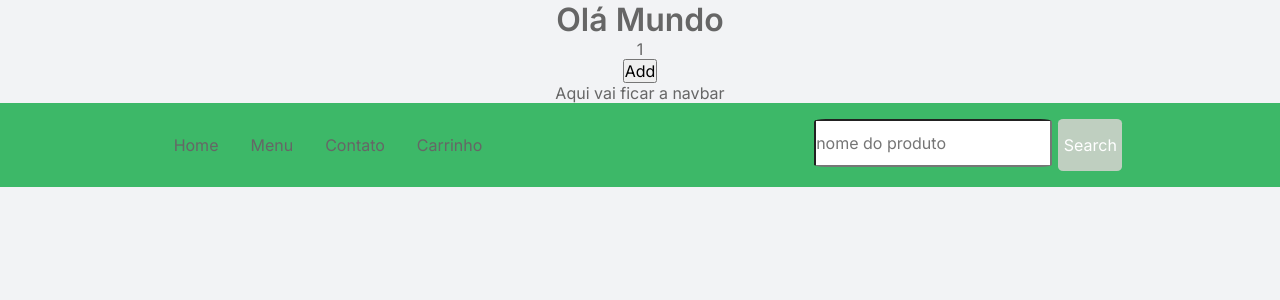
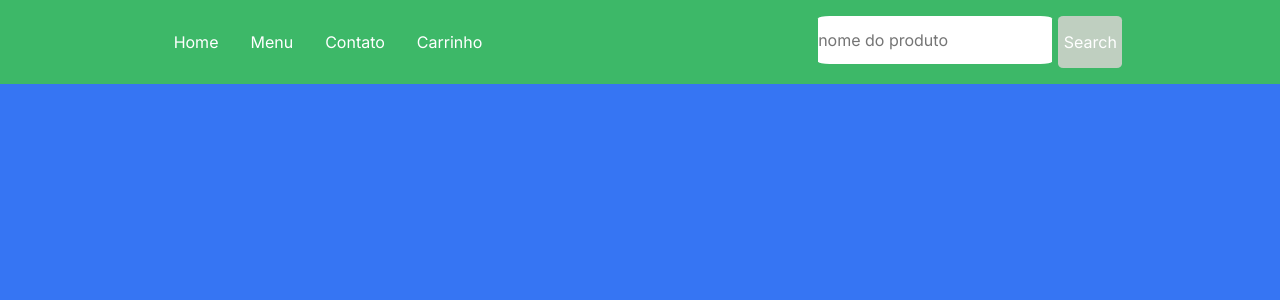
Before and after one commit to julianadeveloper/login-view-reacgt, a React (Create React App) app: page / in a window 1280 px wide. Shown: the top 300 px of the page. Built offline with nearby package versions, Linux system fonts and the light colour scheme; a web font is replaced by a local one.

Commit message:
install fontawesom

```diff
--- a/package.json
+++ b/package.json
@@ -3,6 +3,9 @@
   "version": "0.1.0",
   "private": true,
   "dependencies": {
+    "@fortawesome/fontawesome-svg-core": "^6.2.1",
+    "@fortawesome/free-regular-svg-icons": "^6.2.1",
+    "@fortawesome/free-solid-svg-icons": "^6.2.1",
     "@testing-library/jest-dom": "^5.16.5",
     "@testing-library/react": "^13.4.0",
     "@testing-library/user-event": "^13.5.0",
--- a/src/App.tsx
+++ b/src/App.tsx
@@ -10,10 +10,10 @@ function App() {
   };
   return (
     <div className="App">
-      <h1>Olá Mundo</h1>
+      {/* <h1>Olá Mundo</h1>
       <p>{counter}</p>
       <button onClick={increment}>Add</button>
-      <p>Aqui vai ficar a navbar</p>
+      <p>Aqui vai ficar a navbar</p> */}
       <NavBar />
     </div>
   );
--- a/src/components/NavBarHome/styles/NavBar.module.ts
+++ b/src/components/NavBarHome/styles/NavBar.module.ts
@@ -1,5 +1,4 @@
-
-import styled from 'styled-components'
+import styled from "styled-components";
 
 export const Nav = styled.nav`
   display: flex;
@@ -8,8 +7,8 @@ export const Nav = styled.nav`
   width: 100%;
   background-color: #3db868;
   height: 14%;
+
 `;
-
 
 export const Content = styled.div`
   display: flex;
@@ -17,36 +16,41 @@ export const Content = styled.div`
   justify-content: flex-end;
 `;
 
-
 export const Ul = styled.ul`
   display: flex;
   padding: 1rem;
   list-style: none;
-
-  `;
+`;
 
 export const Li = styled.li`
   display: flex;
   justify-content: center;
-  `;
+`;
 export const Button = styled.button`
-color: white;
+  color: white;
   margin-left: 1%;
   width: 4rem;
   border-radius: 8%;
   background-color: #ddd5d5d0;
   border: none;
+  @media (max-width: 720px){
+  display: none;
+}
+`;
 
-  `;
-
-export const Container =  styled.div`
+export const Container = styled.div`
   width: 100%;
   display: flex;
-  `;
+`;
 
 export const Input = styled.input`
   width: 100%;
   height: 3rem;
   outline: none;
   border-radius: 5%;
+  border: none;
+  display: flex;
+@media (max-width: 720px){
+  display: none;
+}
 `;
--- a/src/styles/global.css
+++ b/src/styles/global.css
@@ -3,16 +3,17 @@
   padding: 0;
   box-sizing: border-box;
 }
-@media(max-width:1080px){
-  html{
-    font-size: 93.75%
+@media (max-width: 1080px) {
+  html {
+    font-size: 93.75%;
   }
 }
-@media(max-width:720){
-  html{
-    font-size: 87.5%
+@media (max-width: 720) {
+  html {
+    font-size: 87.5%;
   }
 }
+
 body {
   background-color: var(--background);
   color: var(--text);
@@ -29,12 +30,12 @@ button {
 }
 
 a {
-  color: inherit;
+  color: var(--white);
   text-decoration: none;
 }
 :root {
   --white: #fff;
-  --background: #f2f3f5;
+  --background: #3675f3;
   --text: #666666;
   --text-highlitgh: #b3b9ff;
   --title: #2e384d;
```
Also changed, not shown: 1 other file (tests, documents, lock files or other folders).
